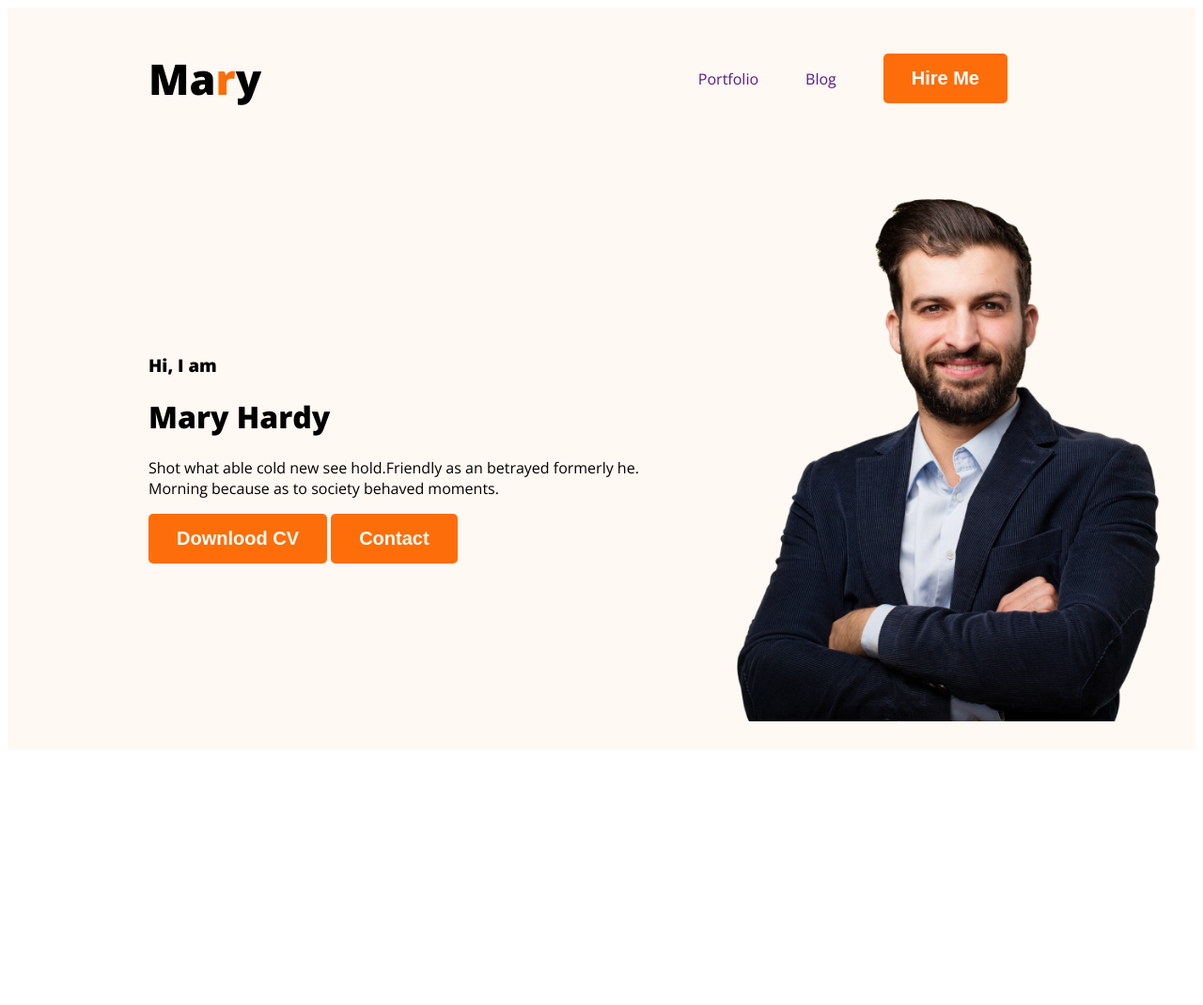
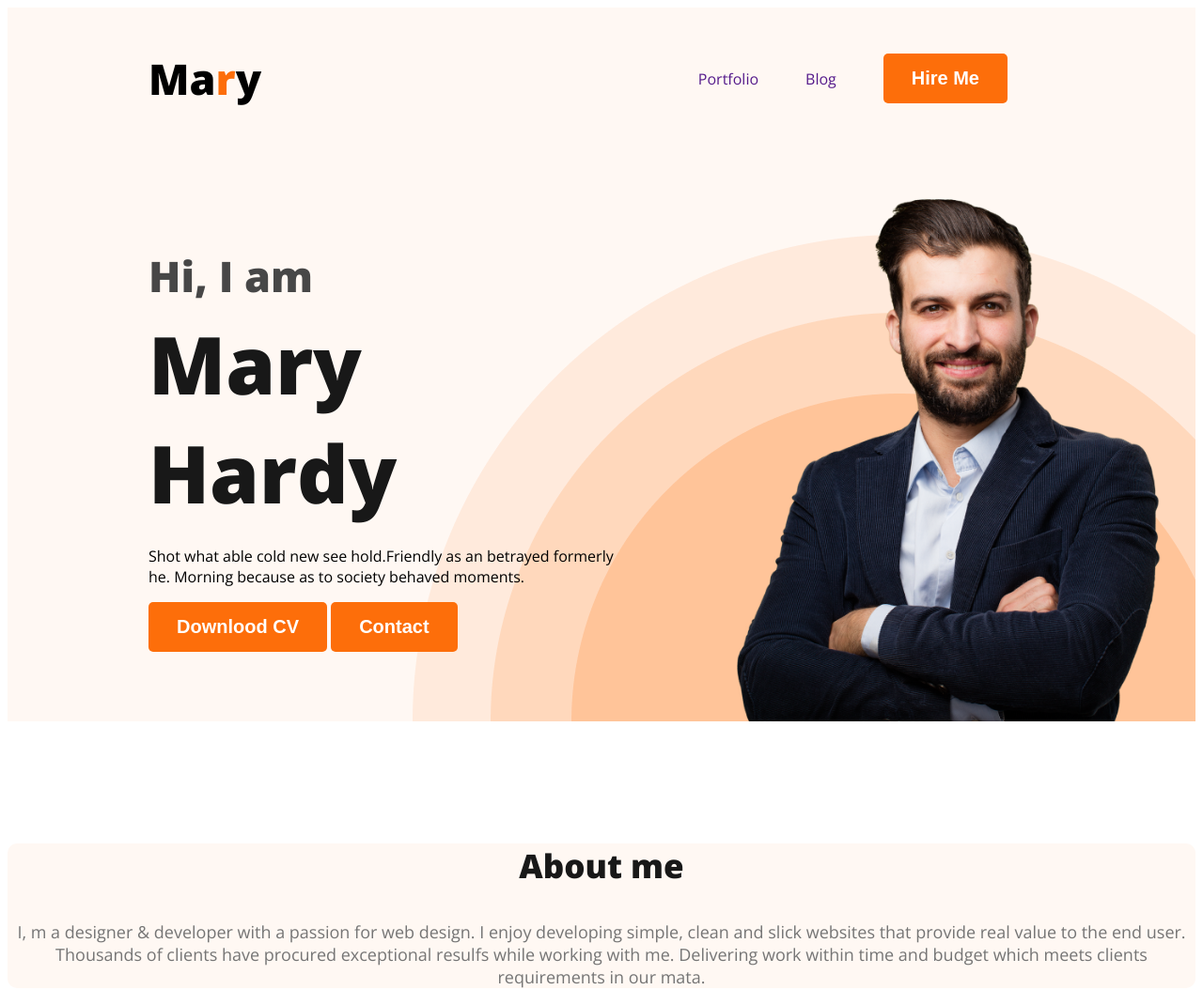
Before and after one commit to SumanChandraDas/web-developer-portfolio, a plain HTML site: page index.html in a window 1280 px wide. Shown: the whole page at 94% size. Before the commit the page ends 806 px from the top, so only its background shows below. Drawn offline with nearby package versions, Linux system fonts and the light colour scheme.

Commit message:
about section created

```diff
--- a/index.html
+++ b/index.html
@@ -22,10 +22,11 @@
             </ul>
         </nav>
         <div class="banner">
-            <div>
+            <div class="banar-content">
                 <h3 class="banar-gratings">Hi, I am</h3>
                 <h1 class="banar-title">Mary Hardy</h1>
-                <p>Shot what able cold new see hold.Friendly as an betrayed formerly he. Morning because as to society
+                <p class="banar-description">Shot what able cold new see hold.Friendly as an betrayed formerly he.
+                    Morning because as to society
                     behaved moments.</p>
                 <button class="button-primary">Downlood CV</button>
                 <button class="button-primary">Contact</button>
@@ -34,7 +35,16 @@
         </div>
     </header>
     <main>
-
+        <!-- about section start  -->
+        <section class="about">
+            <h3 class="section-title">
+                About me
+            </h3>
+            <p class="section-description">I, m a designer & developer with a passion for web design. I enjoy developing
+                simple, clean and slick websites that provide real value to the end user. Thousands of clients have
+                procured exceptional resulfs while working with me. Delivering work within time and budget which meets
+                clients requirements in our mata.</p>
+        </section>
     </main>
     <footer></footer>
 </body>
--- a/styles/portfolio.css
+++ b/styles/portfolio.css
@@ -16,6 +16,21 @@ body {
     border-radius: 5px;
     background: #FD6E0A;
     padding: 15px 30px;
+}
+
+.section-title {
+    color: #181818;
+    text-align: center;
+    font-size: 35px;
+    font-weight: 700;
+}
+
+.section-description {
+    color: #757575;
+    text-align: center;
+    font-size: 18px;
+    font-weight: 400;
+
 }
 
 /* nav related style  */
@@ -50,14 +65,52 @@ nav li>a {
 /* header style  */
 header {
     background: #FFF8F3;
+    background-image: url("../images/header_bg.png");
+    background-repeat: no-repeat;
+    background-position: bottom right;
 }
 
 .banner {
     display: flex;
     align-items: center;
-    padding: 30px 30px 30px 150px;
+    padding: 30px 30px 0px 150px;
+    justify-content: space-between;
+}
+
+.banar-content {
+    max-width: 500px;
+}
+
+.banar-gratings {
+    font-size: 45px;
+    color: #474747;
+    font-weight: 600;
+    margin: 0;
+}
+
+.banar-title {
+    font-size: 85px;
+    font-weight: 700;
+    color: #181818;
+    margin-top: 5px;
+    margin-bottom: 20px;
+}
+
+.banar-descroption {
+    font-size: 18px;
+    color: #757575;
+    font-weight: 400;
 }
 
 .profile-pic {
     width: 500px;
 }
+
+/* main section style  */
+
+/* about section  */
+.about {
+    border-radius: 10px;
+    background: #FFF8F3;
+    margin-top: 130px;
+}
```
